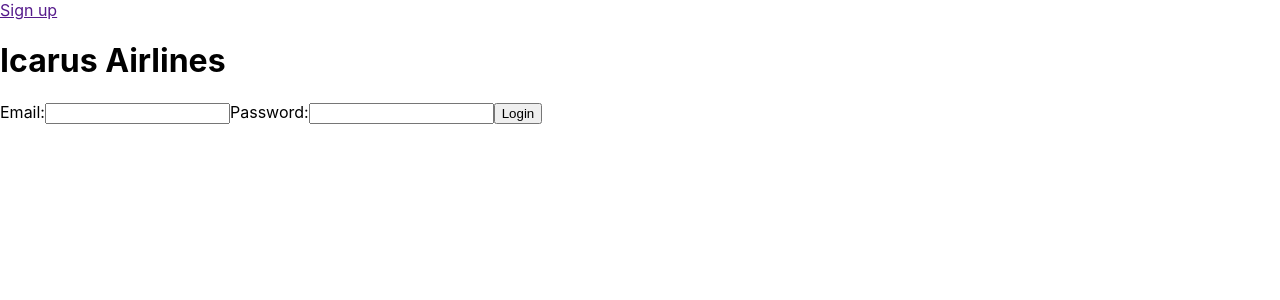
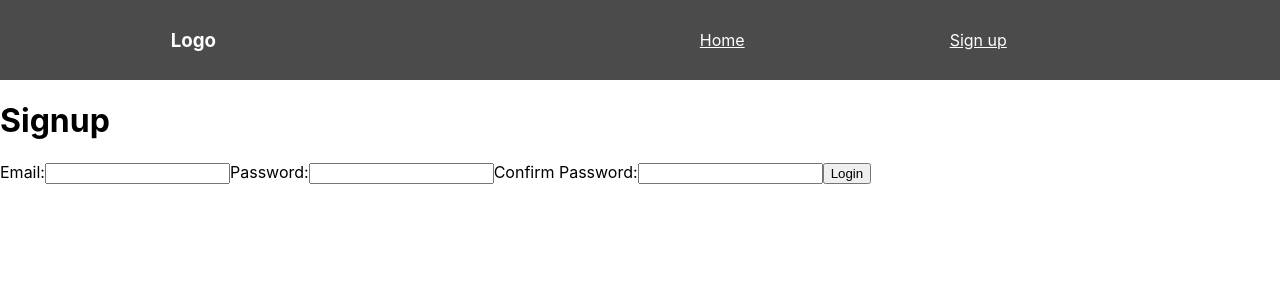
Before and after one commit to behdadset/icarus-client, a React (Create React App) app: page /signup in a window 1280 px wide. Shown: the top 300 px of the page. Built offline with nearby package versions, Linux system fonts and the light colour scheme.

Commit message:
Router aded

```diff
--- a/package.json
+++ b/package.json
@@ -7,6 +7,7 @@
     "@testing-library/react": "^9.3.2",
     "@testing-library/user-event": "^7.1.2",
     "react": "^16.13.1",
+    "react-bootstrap": "^1.0.0-beta.11",
     "react-dom": "^16.13.1",
     "react-router-dom": "^5.2.0",
     "react-scripts": "3.4.1"
--- a/src/App.css
+++ b/src/App.css
@@ -2,37 +2,19 @@
   text-align: center;
 }
 
-.App-logo {
-  height: 40vmin;
-  pointer-events: none;
-}
-
-@media (prefers-reduced-motion: no-preference) {
-  .App-logo {
-    animation: App-logo-spin infinite 20s linear;
-  }
-}
-
-.App-header {
-  background-color: #282c34;
-  min-height: 100vh;
+nav{
   display: flex;
-  flex-direction: column;
+  justify-content: space-around;
   align-items: center;
-  justify-content: center;
-  font-size: calc(10px + 2vmin);
+  min-height: 10vh;
+  background: rgb(75,75,75);
   color: white;
 }
 
-.App-link {
-  color: #61dafb;
+.nav-links{
+  width: 40%;
+  display: flex;
+  justify-content: space-around;
+  align-items: center;
+  list-style: none;
 }
-
-@keyframes App-logo-spin {
-  from {
-    transform: rotate(0deg);
-  }
-  to {
-    transform: rotate(360deg);
-  }
-}
--- a/src/components/App.js
+++ b/src/components/App.js
@@ -1,11 +1,22 @@
 import React from 'react';
 import Home from './Home'
+import Nav from './Nav'
+import {BrowserRouter as Router, Switch, Route} from 'react-router-dom'
+import Signup from './Signup';
 
 function App() {
   return (
-    <div className="App">
-      <Home />
-    </div>
+    <Router>
+      <div>
+        <Nav />
+        <Switch>
+          <Route path="/" exact component ={Home} />
+
+          <Route path="/signup" component ={Signup} />
+        </Switch>
+      </div>
+
+    </Router>
   );
 }
 
--- a/src/components/Home.js
+++ b/src/components/Home.js
@@ -4,7 +4,7 @@ class Home extends Component {
     render() {
         return (
             <div>
-                <Header />
+
                 <h1>Icarus Airlines</h1>
                 <LoginForm />
             </div>
@@ -12,15 +12,6 @@ class Home extends Component {
     }
 }
 
-class Header extends Component {
-    render() {
-        return (
-            <div>
-                <a href="">Sign up</a>
-            </div>
-        )
-    }
-}
 
 class LoginForm extends Component {
     constructor(){
--- /dev/null
+++ b/src/components/Nav.js
@@ -0,0 +1,25 @@
+import React, { Component } from 'react'
+import '../App.css'
+import {Link} from 'react-router-dom'
+
+function Nav() {
+    const navStyle={
+        color: 'white'
+    }
+
+    return (
+        <nav>
+            <h3>Logo</h3>
+            <ul className="nav-links">
+                <Link style={navStyle} to="/">
+                    <li>Home</li>
+                </Link>
+                <Link style={navStyle} to="/signup">
+                    <li>Sign up</li>
+                </Link>
+            </ul>
+        </nav>
+    )
+}
+
+export default Nav
--- a/src/components/Signup.js
+++ b/src/components/Signup.js
@@ -0,0 +1,37 @@
+import React, { Component } from 'react'
+
+export default class Signup extends Component {
+    constructor(){
+        super();
+        this.state = {content: '', pass: ''}
+        this._handleChange=this._handleChange.bind(this);
+        this._handlePassChange=this._handlePassChange.bind(this);
+    }
+
+    _handleChange(event){
+        this.setState({content: event.target.value})
+    }
+
+    _handlePassChange(event){
+        this.setState({pass: event.target.value})
+    }
+
+    _handleConfPassChange(event){
+        this.setState({pass: event.target.value})
+    }
+    render(){
+        return (
+
+            <form >
+                <h1>Signup</h1>
+                <label for="email">Email:</label>
+                <input type="email" name="email" id="email" value={this.state.content} required="required" onChange={this._handleChange}></input>
+                <label for="password">Password:</label>
+                <input type="password" name="password" id="password" value={this.state.pass} required="required" onChange={this._handlePassChange}></input>
+                <label for="password">Confirm Password:</label>
+                <input type="password" name="password" id="conf-password" value={this.state.pass} required="required" onChange={this._handleConfPassChange}></input>
+                <input type="submit" name="commit" value="Login"></input>
+            </form>
+        )
+    }
+}
```
